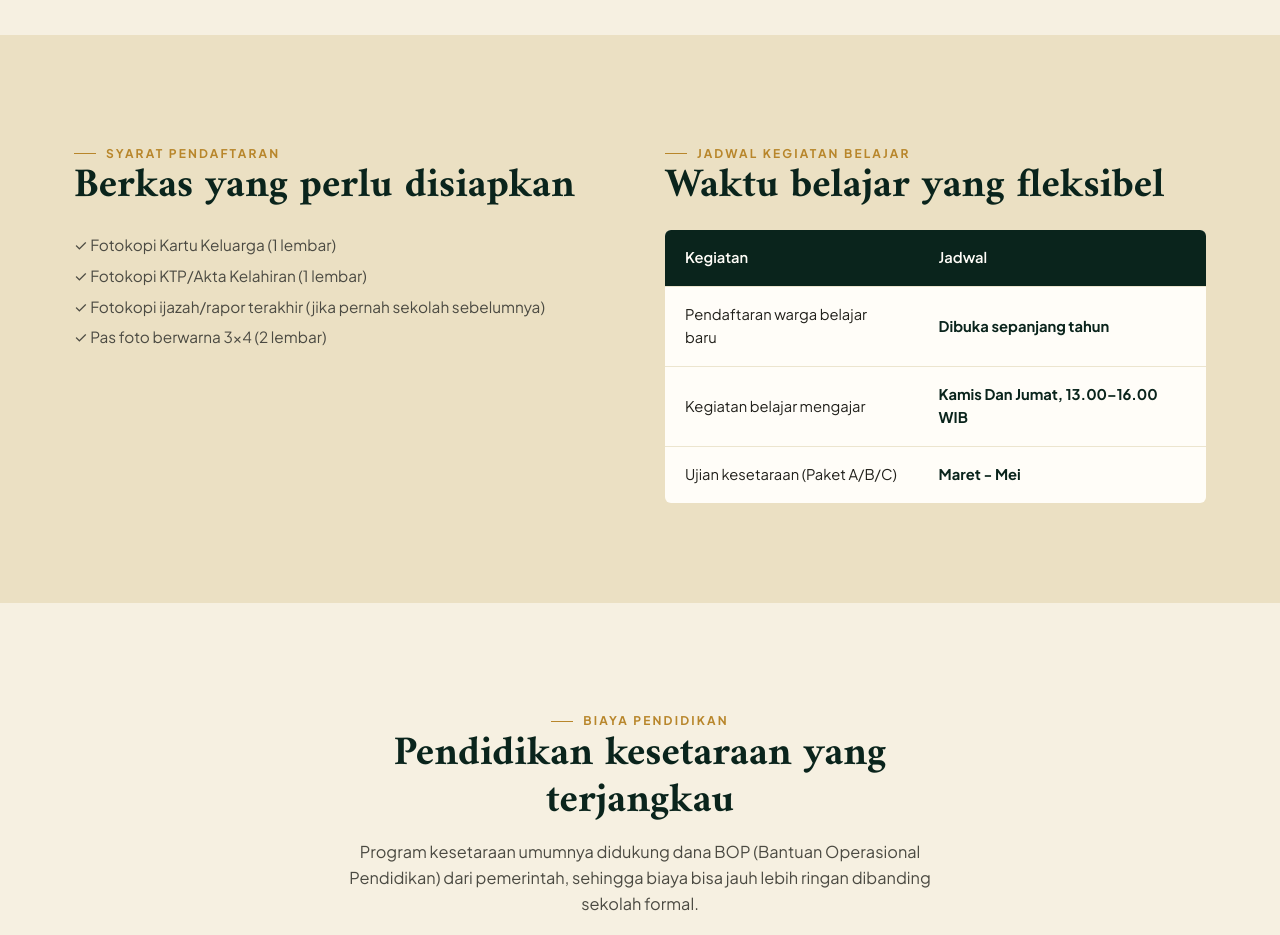
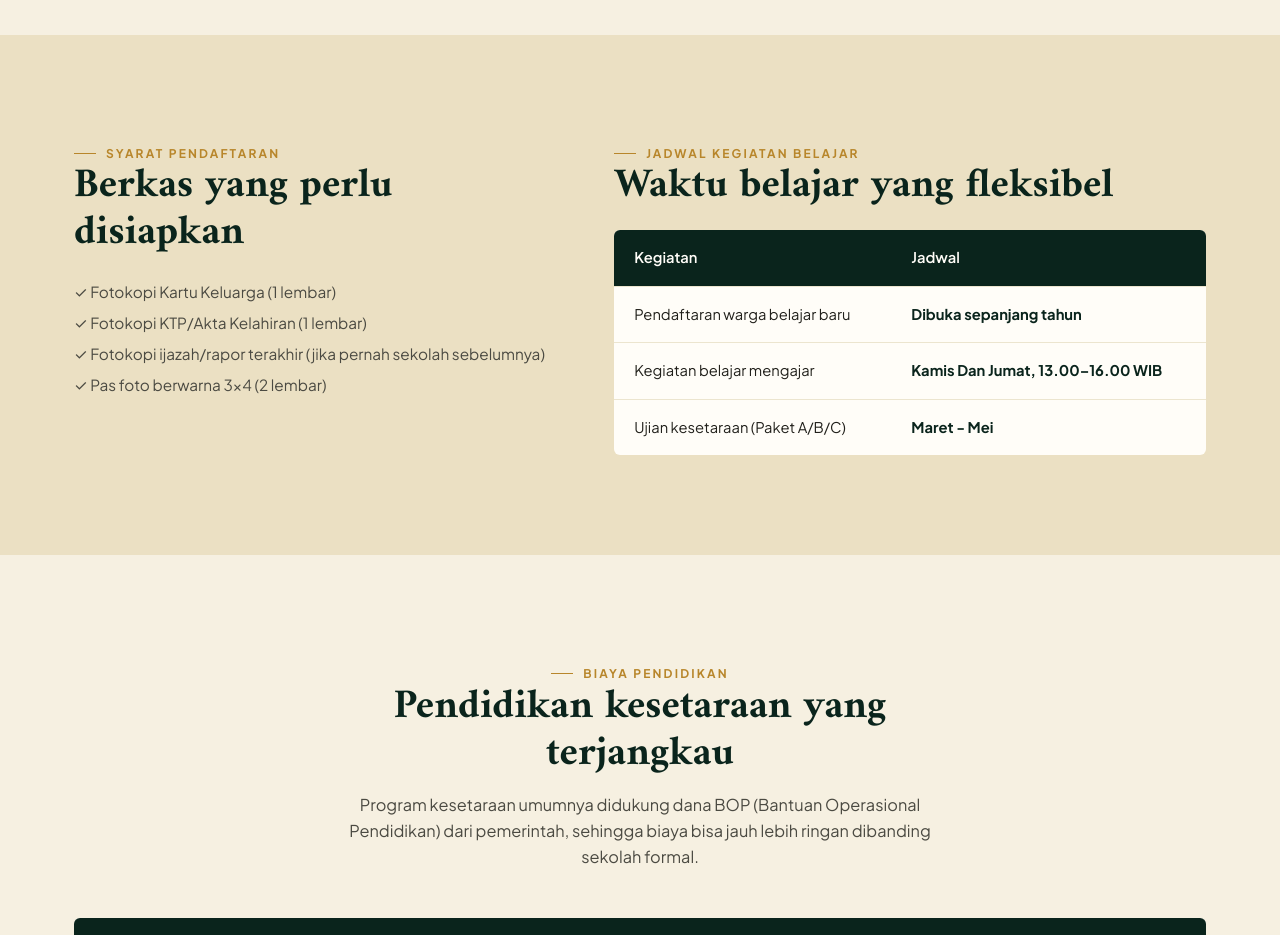
Before and after one commit to alfalahalmusri/web-alfalah-ciranjang, a plain HTML site: page ppdb.html in a window 1280 px wide. Shown: the part 880-1815 px from the top of the page. Drawn offline with Linux system fonts and the light colour scheme.

Commit message:
Refactor : Fix UI Pendaftaran

```diff
--- a/ppdb.html
+++ b/ppdb.html
@@ -75,7 +75,7 @@
 
 <!-- SYARAT & JADWAL -->
 <section class="section alt">
-  <div class="container" style="display:grid; grid-template-columns:1fr 1fr; gap:50px;">
+  <div class="container split-grid split-narrow">
     <div class="reveal">
       <span class="eyebrow">Syarat Pendaftaran</span>
       <h2>Berkas yang perlu disiapkan</h2>
```
